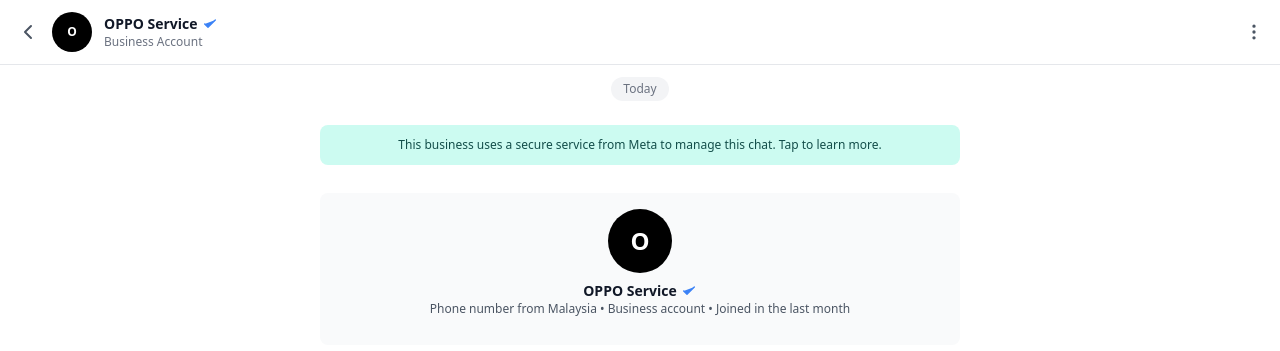
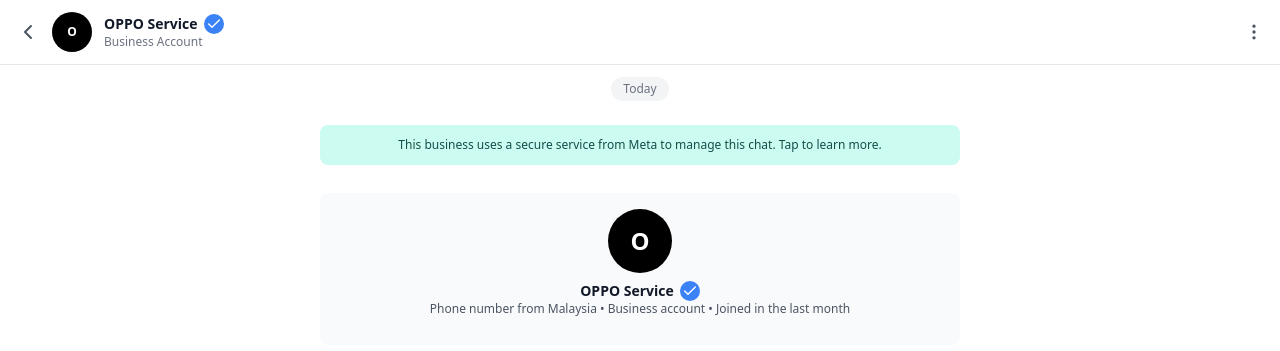
Before and after one commit to farhand-netz/oppo, a React (Vite) app: page / in a window 1280 px wide. Shown: the top 351 px of the page. Built offline with nearby package versions, Linux system fonts and the light colour scheme.

Commit message:
Updated Landing.tsx

```diff
--- a/src/components/Landing.tsx
+++ b/src/components/Landing.tsx
@@ -21,9 +21,9 @@ export default function Landing({ onStartSurvey }: LandingProps) {
             <span className="text-white text-xs font-bold">O</span>
           </div>
           <div>
-            <div className="flex items-center gap-1">
+            <div className="flex items-center gap-1.5">
               <h3 className="text-sm font-semibold text-gray-900">OPPO Service</h3>
-              <Check className="w-4 h-4 text-blue-500 fill-blue-500" />
+              <Check className="w-5 h-5 text-blue-500 fill-blue-500 rounded-full bg-blue-500 text-white p-0.5" />
             </div>
             <p className="text-xs text-gray-500">Business Account</p>
           </div>
@@ -54,9 +54,9 @@ export default function Landing({ onStartSurvey }: LandingProps) {
               <div className="w-16 h-16 bg-black rounded-full flex items-center justify-center mx-auto mb-2">
                 <span className="text-white text-2xl font-bold">O</span>
               </div>
-              <div className="flex items-center justify-center gap-1">
+              <div className="flex items-center justify-center gap-1.5">
                 <h2 className="text-sm font-bold text-gray-900">OPPO Service</h2>
-                <Check className="w-4 h-4 text-blue-500 fill-blue-500" />
+                <Check className="w-5 h-5 text-blue-500 fill-blue-500 rounded-full bg-blue-500 text-white p-0.5" />
               </div>
               <p className="text-xs text-gray-600 mb-3">
                 Phone number from Malaysia • Business account • Joined in the last month
```
